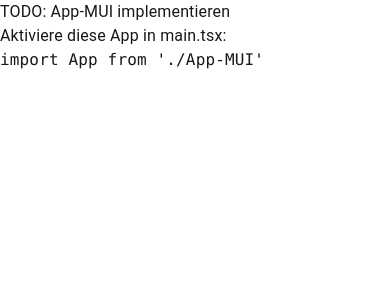
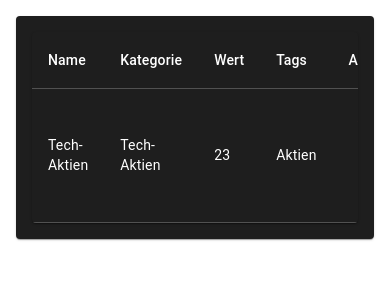
Before and after one commit to techstack-aj/fg-dashboard, a React (Vite) app: page / in a window 390 px wide. Shown: the top 300 px of the page. Built offline with nearby package versions, Linux system fonts and the light colour scheme.

Commit message:
Implement DashboardGrid with responsive Grid layout (Kapitel 1.3) (#5)

```diff
--- a/package.json
+++ b/package.json
@@ -14,6 +14,7 @@
     "@emotion/styled": "^11.14.1",
     "@mui/icons-material": "^7.3.5",
     "@mui/material": "^7.3.5",
+    "@mui/system": "^7.3.5",
     "clsx": "^2.1.0",
     "jszip": "^3.10.1",
     "react": "^18.3.1",
--- a/src/App-MUI.tsx
+++ b/src/App-MUI.tsx
@@ -8,18 +8,13 @@
 import React from 'react';
 import { ThemeProvider, CssBaseline } from '@mui/material';
 import theme from './theme/muiTheme';
+import DashboardGrid from './components-mui/DashboardGrid';
 
 export default function AppMUI() {
-  // TODO: Weitere Komponenten in späteren Kapiteln hinzufügen
-
   return (
     <ThemeProvider theme={theme}>
       <CssBaseline />
-      <div>
-        <h1>TODO: App-MUI implementieren</h1>
-        <p>Aktiviere diese App in main.tsx:</p>
-        <pre>import App from './App-MUI'</pre>
-      </div>
+      <DashboardGrid onEdit={(id) => console.log('Edit:', id)} />
     </ThemeProvider>
   );
 }
--- a/src/components-mui/DashboardGrid.tsx
+++ b/src/components-mui/DashboardGrid.tsx
@@ -32,18 +32,27 @@
 // Dokumentation:
 // https://mui.com/material-ui/react-grid2/
 
+// DashboardGrid.tsx - Responsive Grid Layout für Dashboard-Komponenten
+// Zeigt IndexTable im responsive Grid
+
 import React from 'react';
-// TODO: Imports hinzufügen
+import { Box, Paper, Grid } from '@mui/material';
+import IndexTable from './IndexTable';
 
 interface DashboardGridProps {
   onEdit?: (id: string) => void;
 }
 
 export default function DashboardGrid({ onEdit }: DashboardGridProps) {
-  // TODO: Implementieren
   return (
-    <div>
-      <p>TODO: DashboardGrid implementieren (Kapitel 1.3)</p>
-    </div>
+    <Box sx={{ flexGrow: 1, p: 2 }}>
+      <Grid container spacing={3}>
+        <Grid size={{ xs: 12 }}>
+          <Paper sx={{ p: 2 }}>
+            <IndexTable onEdit={onEdit} />
+          </Paper>
+        </Grid>
+      </Grid>
+    </Box>
   );
 }
```
Also changed, not shown: 1 other file (tests, documents, lock files or other folders).
